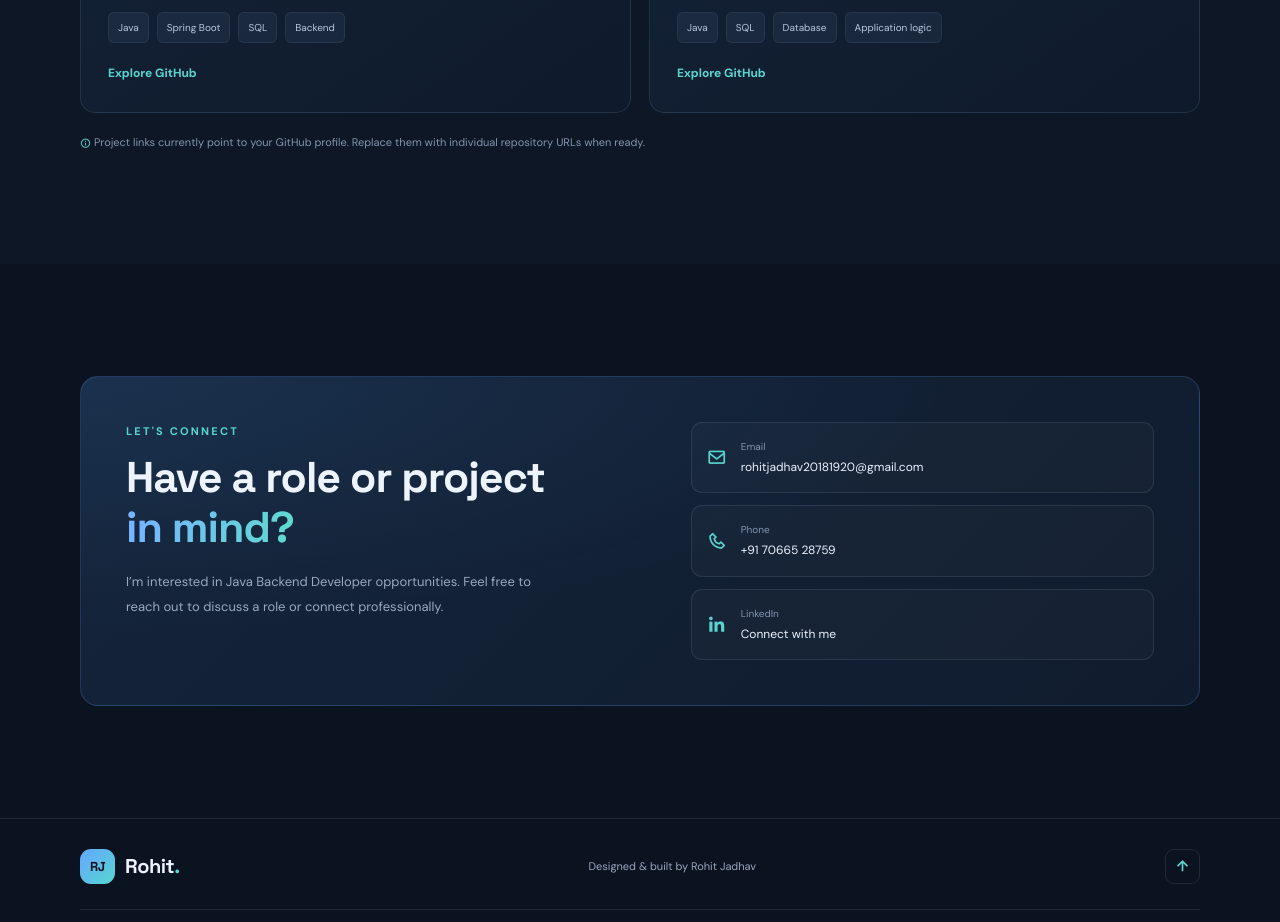
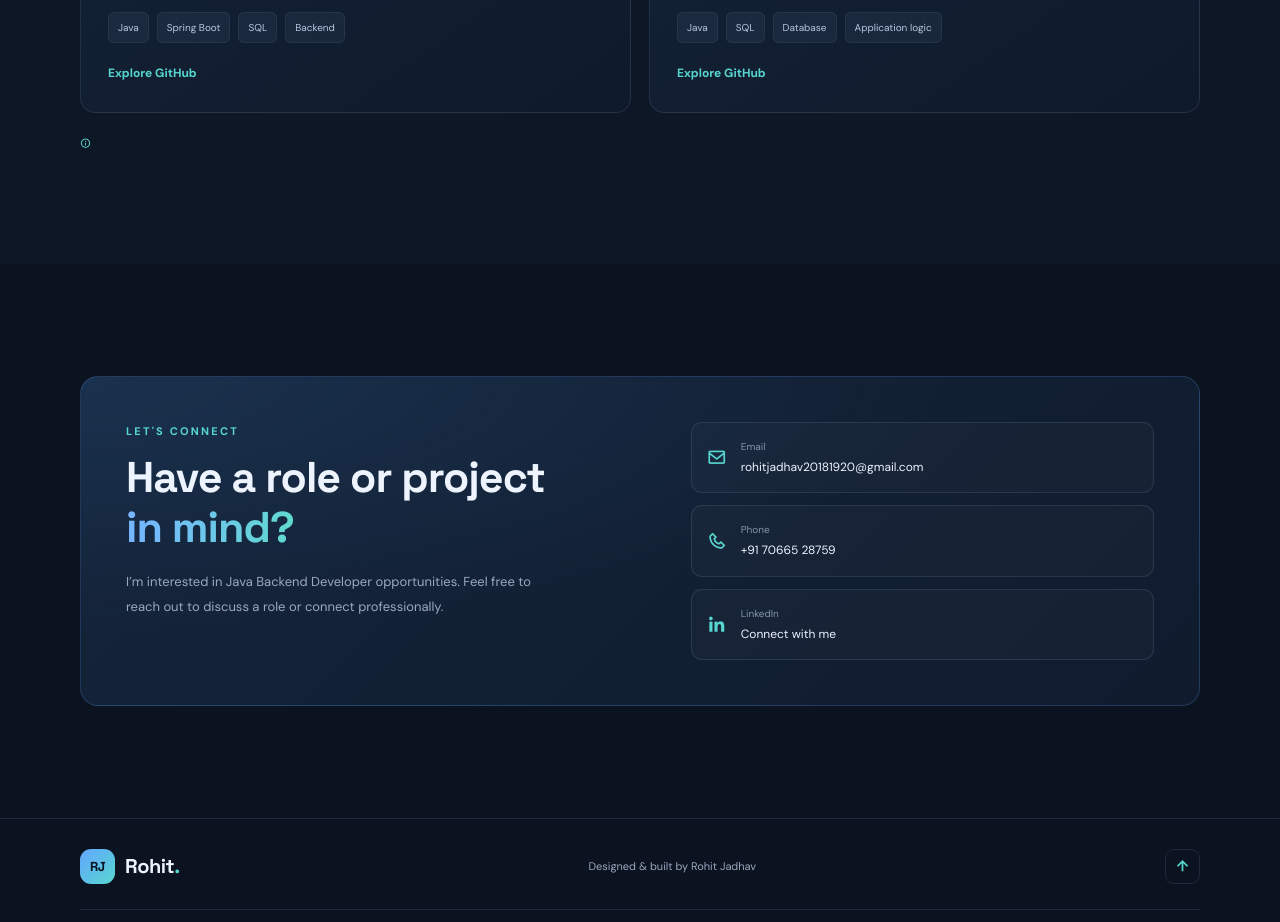
Before and after one commit to EmbedCode-Tech/myportfolio, a plain HTML site: page index.html in a window 1280 px wide. Shown: the part 3380-4302 px from the top of the page. Drawn offline with nearby package versions, Linux system fonts and the light colour scheme.

Commit message:
Update index.html

```diff
--- a/index.html
+++ b/index.html
@@ -126,7 +126,7 @@
           <article class="project-card reveal"><div class="project-top"><span class="project-number">03</span><i class="bx bx-plus-medical"></i></div><h3>Hospital Management System</h3><p>An application project focused on organizing hospital-related information and supporting common management workflows.</p><div class="tags"><span>Java</span><span>Spring Boot</span><span>SQL</span><span>Backend</span></div><a class="project-link" href="https://github.com/EmbedCode-Tech" target="_blank" rel="noopener">Explore GitHub <i class="bx bx-up-right-arrow-alt"></i></a></article>
           <article class="project-card reveal"><div class="project-top"><span class="project-number">04</span><i class="bx bx-receipt"></i></div><h3>Medical Billing System</h3><p>A project focused on supporting medical billing workflows, structured data handling and database operations.</p><div class="tags"><span>Java</span><span>SQL</span><span>Database</span><span>Application logic</span></div><a class="project-link" href="https://github.com/EmbedCode-Tech" target="_blank" rel="noopener">Explore GitHub <i class="bx bx-up-right-arrow-alt"></i></a></article>
         </div>
-        <p class="projects-note"><i class="bx bx-info-circle"></i> Project links currently point to your GitHub profile. Replace them with individual repository URLs when ready.</p>
+        <p class="projects-note"><i class="bx bx-info-circle"></i></p>
       </div>
     </section>
 
```
